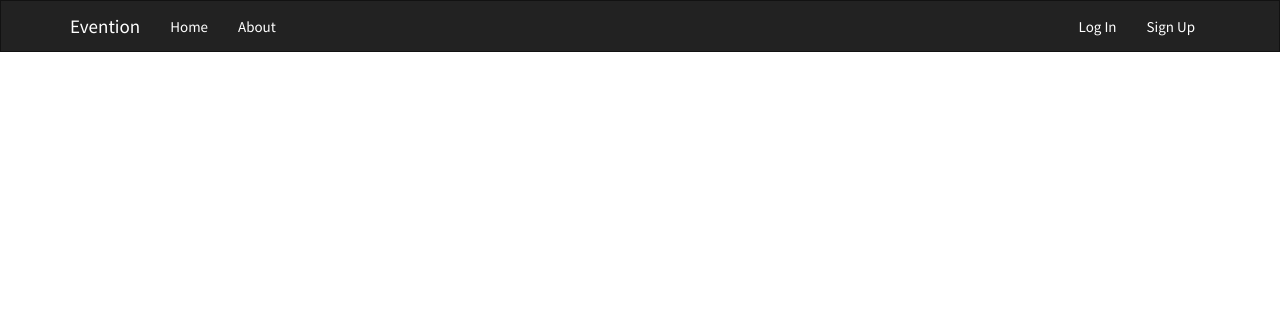
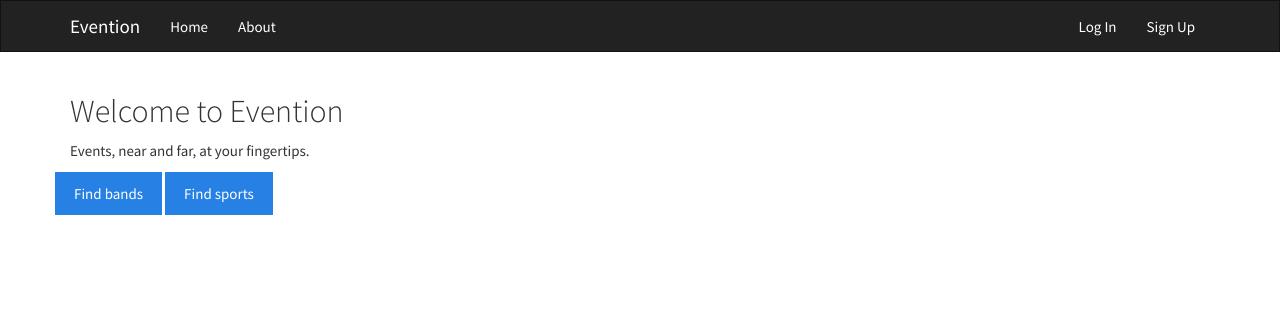
Before and after one commit to EricZaporzan/evention, a Django app: template evention/templates/pages/home.html in a window 1280 px wide. Shown: the top 312 px of the page. Run offline with Django 3.2, Linux system fonts and the light colour scheme; the template is opened without the code that fills it, so the values that code supplies are empty; parts of the project's set-up code (start-up, migrations or seed data) failed here and were passed over; some libraries are stand-ins or nearby versions.

Commit message:
Added a little blurb to the homepage

```diff
--- a/evention/templates/pages/home.html
+++ b/evention/templates/pages/home.html
@@ -1 +1,12 @@
 {% extends "base.html" %}
+
+{% block content %}
+
+<h2>Welcome to Evention</h2>
+<p>Events, near and far, at your fingertips.</p>
+<div class="row">
+  <a href="{% url 'events:find_bands' %}" class="btn btn-primary">Find bands</a>
+  <a href="#" class="btn btn-primary">Find sports</a>
+</div>
+
+{% endblock %}
```
